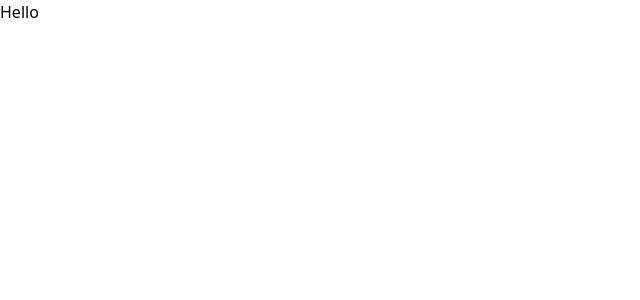
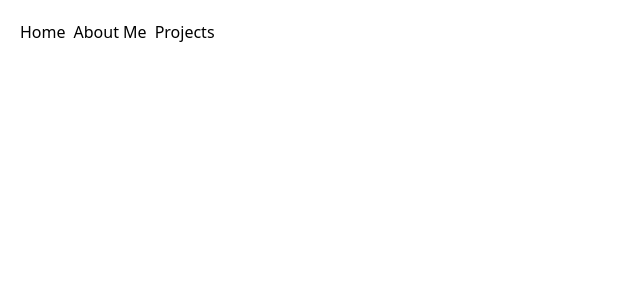
Before and after one commit to andykr1k/JadaReactPortfolio, a React (Vite) app: page / in a window 1280 px wide. Shown: the top 300 px of the page, without its empty margins (0-640 px from the left). Built offline with nearby package versions, Linux system fonts and the light colour scheme.

Commit message:
Setting Up Routing

```diff
--- a/src/pages/FrontPage.jsx
+++ b/src/pages/FrontPage.jsx
@@ -2,8 +2,10 @@
 
 export default function FrontPage() {
     return (
-      <div >
-        <a href="/hello">Hello</a>
+      <div className="m-5 space-x-2">
+        <a href="/">Home</a>
+        <a href="/about">About Me</a>
+        <a href="/projects">Projects</a>
       </div>
     )
 }
```
